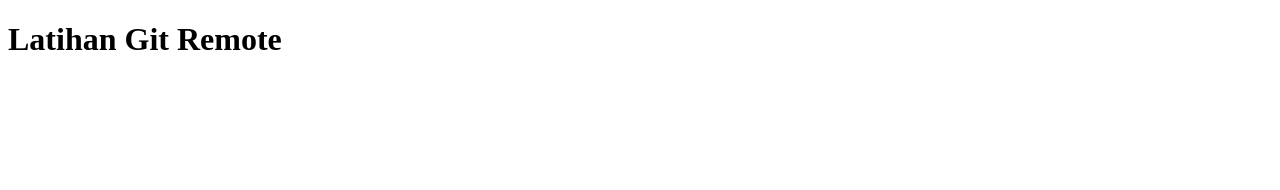
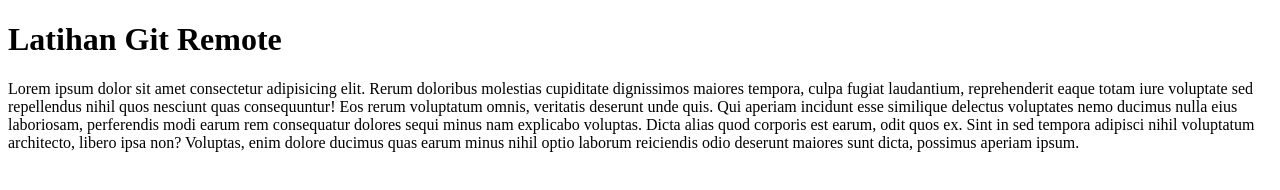
Before and after one commit to denniseka/git-test, a plain HTML site: page index.html in a window 1280 px wide. Drawn offline with Linux system fonts and the light colour scheme.

Commit message:
Menambahkan Paragraf pad index.html

```diff
--- a/index.html
+++ b/index.html
@@ -7,5 +7,12 @@
   </head>
   <body>
     <h1>Latihan Git Remote</h1>
+
+    <p>
+      Lorem ipsum dolor sit amet consectetur adipisicing elit. Rerum doloribus molestias cupiditate dignissimos maiores tempora, culpa fugiat laudantium, reprehenderit eaque totam iure voluptate sed repellendus nihil quos nesciunt quas
+      consequuntur! Eos rerum voluptatum omnis, veritatis deserunt unde quis. Qui aperiam incidunt esse similique delectus voluptates nemo ducimus nulla eius laboriosam, perferendis modi earum rem consequatur dolores sequi minus nam
+      explicabo voluptas. Dicta alias quod corporis est earum, odit quos ex. Sint in sed tempora adipisci nihil voluptatum architecto, libero ipsa non? Voluptas, enim dolore ducimus quas earum minus nihil optio laborum reiciendis odio
+      deserunt maiores sunt dicta, possimus aperiam ipsum.
+    </p>
   </body>
 </html>
```
